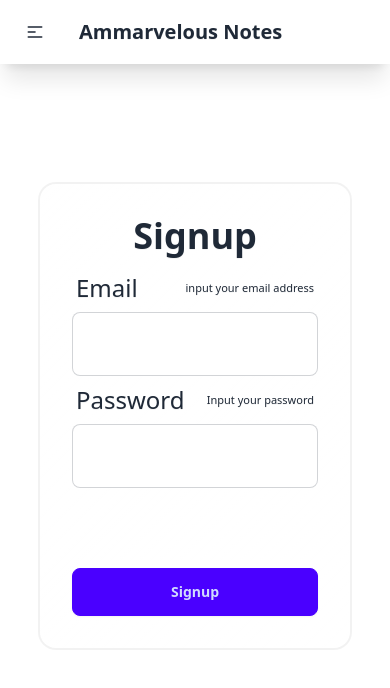
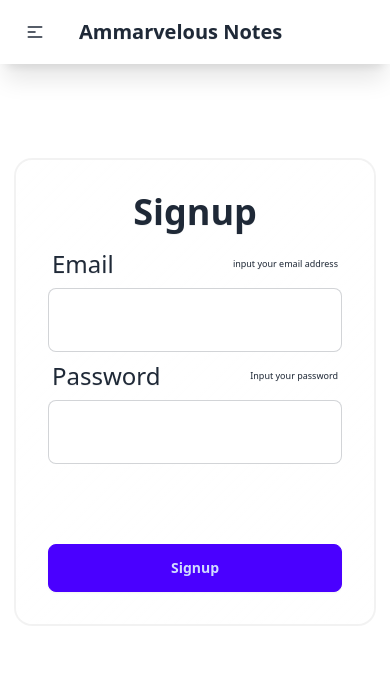
Before and after one commit to ultraammar/ammarvelous-notes, a React (Create React App) app in the folder frontend/: page /signup in a window 390 px wide. Shown: the top 688 px of the page. Built offline with nearby package versions, Linux system fonts and the light colour scheme.

Commit message:
Refactor alt text for input and the padding in App.js to be more responsive and consistent

```diff
--- a/frontend/src/App.js
+++ b/frontend/src/App.js
@@ -16,7 +16,7 @@ function App() {
       <BrowserRouter>
       <NavBar/>
 
-      <div className="p-10" >
+      <div className=" p-4 lg:p-10" >
         <Routes>
           <Route path="/" element={<Navigate to="/notes" replace />} />
           <Route path='/login' element={<LoginPage/>}/>
--- a/frontend/src/components/SignupForm.js
+++ b/frontend/src/components/SignupForm.js
@@ -25,7 +25,7 @@ export default function SignupForm() {
             <label className="form-control w-full ">
               <div className="label">
                 <span className="label-text text-2xl">Email</span>
-                <span className="label-text-alt text-[11px] lg:text-lg">input your email address</span>
+                <span className="label-text-alt text-[9px] lg:text-lg">input your email address</span>
               </div>
               <input
                 onChange={store.updateSignupForm}
@@ -39,7 +39,7 @@ export default function SignupForm() {
             <label className="form-control w-full ">
               <div className="label">
                 <span className="label-text text-2xl">Password</span>
-                <span className="label-text-alt text-[11px] lg:text-lg">Input your password</span>
+                <span className="label-text-alt text-[9px] lg:text-lg">Input your password</span>
               </div>
               <input
                 onChange={store.updateSignupForm}
```
